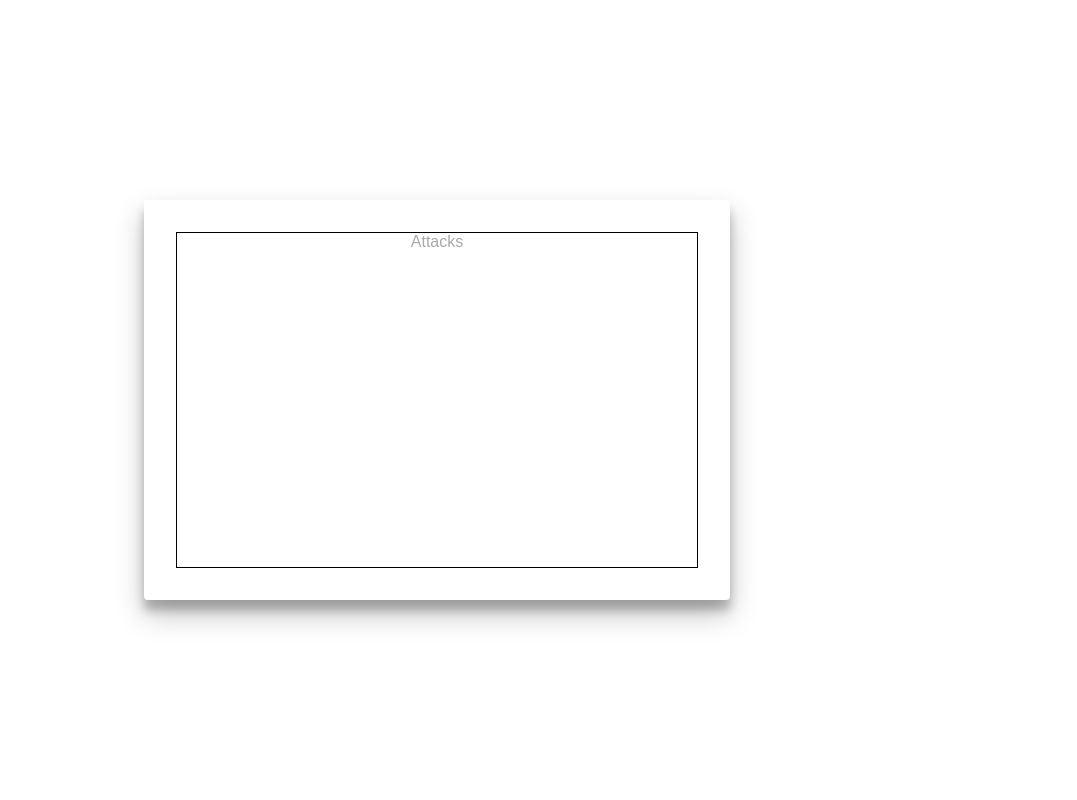
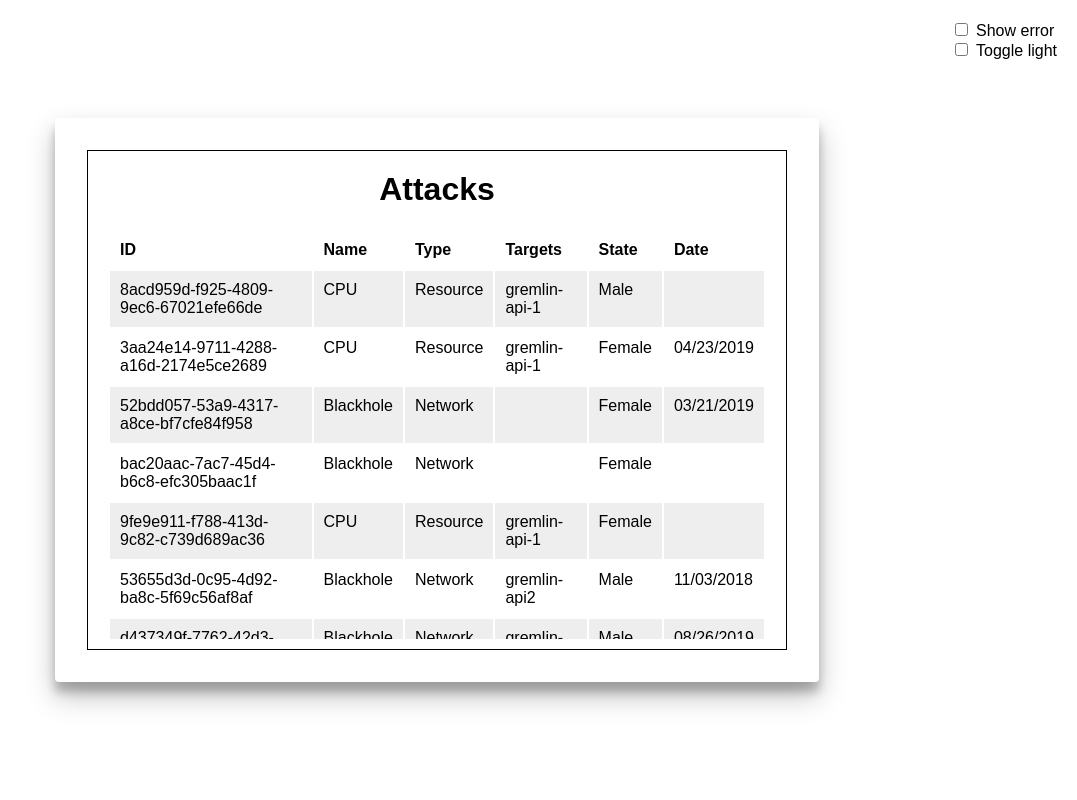
Before and after one commit to gtwebsite/gremlin-frontend, a React app: page / in a window 1280 px wide. Shown: the whole page, without its empty margins (203-1280 px from the left). Built offline with nearby package versions, Linux system fonts and the light colour scheme.

Commit message:
initial requirements

```diff
--- /dev/null
+++ b/src/Overlay.js
@@ -0,0 +1,40 @@
+/**
+ * Creates overlay component
+ *
+ * @param {Object} props - Overlay options
+ * @param {string} props.children - Overlay content
+ * @param {string} props.css - Overlay css
+ * @returns {React.Component}
+ *
+ */
+
+// Enable emotion css prop in file
+/* @jsx jsx */
+import { jsx } from '@emotion/core'
+import React from 'react'
+
+import { ThemeContext } from './Provider'
+
+export default function Overlay({ children, css = {} }) {
+  const { mode } = React.useContext(ThemeContext)
+
+  return (
+    <div
+      css={{
+        top: 0,
+        left: 0,
+        width: '100%',
+        height: '100%',
+        zIndex: 9,
+        position: 'absolute',
+        backgroundColor: mode === 'light' ? 'rgba(255,255,255,0.8)' : 'rgba(0,0,0,0.8)',
+        display: 'flex',
+        justifyContent: 'center',
+        alignItems: 'center',
+        ...css
+      }}
+    >
+      {children}
+    </div>
+  )
+}
--- a/src/Popover.js
+++ b/src/Popover.js
@@ -1,21 +1,66 @@
+/**
+ * Creates popover component that displays attacks data in table
+ *
+ * @param {Object} props - Popover options
+ * @param {Array} props.attacks - Attacks data
+ * @param {string} props.error - Error message
+ * @param {boolean} props.isLoading - Is loading
+ * @param {string} props.css - Popover css
+ * @returns {React.Component}
+ *
+ */
+
 // Enable emotion css prop in file
 /* @jsx jsx */
 import { jsx } from '@emotion/core'
 import React from 'react'
 
-export default function Popover({ attacks }) {
+import Overlay from './Overlay'
+import Table from './Table'
+import { ThemeContext } from './Provider'
+
+export default function Popover({ attacks, isLoading = false, error = null, css = {} }) {
+  const { mode } = React.useContext(ThemeContext)
+
   return (
-    <div
-      css={{
-        border: '1px solid black',
-        width: 522,
-        height: 336
-      }}
-    >
-      Attacks
-      {attacks.map(attack => {
-        return <pre>{JSON.stringify(attack, null, 4)}</pre>
-      })}
+    <div css={{
+      padding: 32,
+      boxShadow: '0 14px 28px rgba(0,0,0,0.25), 0 10px 10px rgba(0,0,0,0.22)',
+      borderRadius: 4,
+      color: mode === 'light' ? '#000' : '#fff',
+      backgroundColor: mode === 'light' ? '#fff' : '#333',
+      ...css
+    }}>
+      <div
+        css={{
+          border: `1px solid ${mode === 'light' ? '#000' : '#fff'}`,
+          maxWidth: 700,
+          width: '100%',
+          height: 500,
+          padding: 20,
+          position: 'relative',
+        }}
+      >
+        <h1 style={{ marginTop: 0 }}>Attacks</h1>
+
+        {error && (
+          <Overlay>
+            <p style={{ color: '#ff0000' }}>{error}</p>
+          </Overlay>
+        )}
+
+        {isLoading && (
+          <Overlay>
+            <p>Loading...</p>
+          </Overlay>
+        )}
+
+        <div css={{
+          height: 410
+        }}>
+          <Table attacks={attacks} />
+        </div>
+      </div>
     </div>
   )
 }
--- /dev/null
+++ b/src/Provider.js
@@ -0,0 +1,35 @@
+/**
+ * Creates context for light/dark mode
+ */
+
+import React from 'react'
+
+export const initialState = 'light'
+
+export const ThemeContext = React.createContext({
+  mode: initialState,
+  toggle: () => {},
+})
+
+function reducer(state, action) {
+  switch (action.type) {
+    case 'toggle':
+      return state === 'light' ? 'dark' : 'light'
+    default:
+      return state
+  }
+}
+
+export default function Provider ({children}) {
+  const [state, dispatch] = React.useReducer(reducer, initialState)
+
+  const value = {
+    mode: state,
+    // @ts-ignore
+    toggle: () => dispatch({ type: 'toggle' }),
+  }
+
+  return (
+    <ThemeContext.Provider value={value}>{children}</ThemeContext.Provider>
+  )
+}
--- /dev/null
+++ b/src/Table.js
@@ -0,0 +1,73 @@
+/**
+ * Creates table component that displays attacks data with headers, columns and rows
+ *
+ * @param {Object} props - Table options
+ * @param {Array} props.attacks - Attacks data
+ * @param {string} props.css - Table css
+ * @returns {React.Component}
+ *
+ */
+
+// Enable emotion css prop in file
+/* @jsx jsx */
+import { jsx } from '@emotion/core'
+import React from 'react'
+
+import { ThemeContext } from './Provider'
+import TableRow from './TableRow'
+
+export default function Table({ attacks, css = {} }) {
+  const { mode } = React.useContext(ThemeContext)
+
+  return (
+    <div css={{
+      overflow: 'auto',
+      height: '100%',
+      width: '100%',
+      ...css
+    }}>
+      <table css={{
+        margin: 0,
+        padding: 0,
+        minWidth: 600,
+        'td, th': {
+          padding: 10,
+          textAlign: 'left',
+        }
+      }}>
+        <thead css={{
+          th: {
+            top: 0,
+            left: 0,
+            paddingY: 15,
+            position: 'sticky',
+            backgroundColor: mode === 'light' ? '#fff' : '#222',
+          }
+        }}>
+          <tr>
+            <th>ID</th>
+            <th>Name</th>
+            <th>Type</th>
+            <th>Targets</th>
+            <th>State</th>
+            <th>Date</th>
+          </tr>
+        </thead>
+        <tbody css={{
+          'tr:nth-child(odd)': {
+            td: {
+              backgroundColor: mode === 'light' ? '#eee' : '#444',
+            }
+          },
+          td: {
+            verticalAlign: 'top',
+          }
+        }}>
+          {attacks.map(attack => {
+            return <TableRow key={attack?.id} attack={attack} />
+          })}
+        </tbody>
+      </table>
+    </div>
+  )
+}
--- /dev/null
+++ b/src/TableRow.js
@@ -0,0 +1,29 @@
+/**
+ * Creates row component that displays single attack data in columns of row
+ *
+ * @param {Object} props - Table options
+ * @param {Array} props.attack - Attack data
+ * @returns {React.Component}
+ *
+ */
+
+// Enable emotion css prop in file
+/* @jsx jsx */
+import { jsx } from '@emotion/core'
+import React from 'react'
+
+export default function TableRow({ attack }) {
+  // Spread attack data
+  const { id, attack_name, attack_type, targets, state, scheduled_date } = attack
+
+  return (
+    <tr>
+      <td>{id}</td>
+      <td>{attack_name}</td>
+      <td>{attack_type}</td>
+      <td>{targets}</td>
+      <td>{state}</td>
+      <td>{scheduled_date}</td>
+    </tr>
+  )
+}
--- /dev/null
+++ b/src/Toggle.js
@@ -0,0 +1,45 @@
+/**
+ * Creates Toggle component that displays checkbox for toggling error simulation and between light/dark mode
+ *
+ * @param {Object} props - ToggleError options
+ * @param {function} props.onToggle - Function to call when toggle is changed
+ * @returns {React.Component}
+ *
+ */
+
+// Enable emotion css prop in file
+/* @jsx jsx */
+import { jsx } from '@emotion/core'
+import React from 'react'
+
+import { ThemeContext } from './Provider'
+
+export default function Toggle({ onToggle }) {
+  const { mode, toggle } = React.useContext(ThemeContext)
+
+  React.useEffect(() => {
+    document.body.style.backgroundColor = mode === 'light' ? '#fff' : '#222'
+  }, [mode])
+
+  return (
+    <div css={{
+      top: 0,
+      right: 0,
+      zIndex: 999,
+      position: 'fixed',
+      padding: 20,
+      color: mode === 'light' ? '#000' : '#fff',
+      backgroundColor: mode === 'light' ? '#fff' : '#222',
+      textAlign: 'left',
+    }}>
+      <div>
+        <input id='toggleError' type='checkbox' onClick={onToggle} />
+        <label htmlFor='toggleError' css={{ marginLeft: 5 }}>Show error</label>
+      </div>
+      <div>
+        <input id='toggleMode' type='checkbox' onClick={toggle} />
+        <label htmlFor='toggleMode' css={{ marginLeft: 5 }}>Toggle {mode}</label>
+      </div>
+    </div>
+  )
+}
--- a/src/index.js
+++ b/src/index.js
@@ -1,3 +1,10 @@
+/**
+ * Main app container, which will be rendered on the page
+ *
+ * @returns {React.Component}
+ *
+ */
+
 // Enable emotion css prop in file
 /* @jsx jsx */
 
@@ -5,33 +12,65 @@
 import './styles.css' // sass/scss is also supported
 
 import { jsx } from '@emotion/core'
-import React from 'react'
+import React, { useEffect, useState } from 'react'
 import ReactDOM from 'react-dom'
 
+// Import data to be use in app
+import {default as data} from './/attacks.json'
+
+// Import local components
 import Popover from './Popover'
+import Toggle from './Toggle'
+import Provider from './Provider'
 
+// Simlate data fetching from a data source
+// Accepts boolean as a parameter to toggle error state
+const fetchData = (isResolve = true) => {
+  return new Promise((resolve, reject) => {
+    setTimeout(() => {
+      isResolve ? resolve(data) : reject('Opps, some kind of error!')
+    }, 1000)
+  })
+}
 
-const attacks = [
-  {
+export default function App () {
+  // Set initial state
+  const [attacks, setAttacks] = useState([])
+  const [isLoading, setIsLoading] = useState(true)
+  const [isError, setIsError] = useState(false)
+  const [error, setError] = useState(null)
 
+  // Fetch data on component mount
+  useEffect(() => {
+    (async () => {
+      setIsLoading(true)
+      setError(null)
+      try {
+        const data = await fetchData(!isError)
+        setAttacks(data)
+      }catch(e) {
+        setError(e)
+        setAttacks([])
       }
-]
+      setIsLoading(false)
+    })()
+  }, [isError])
 
-export default class App extends React.Component {
-  render() {
+  // Toggle error state
+  const handleToggleCheckbox = () => {
+    setIsError((prev) => !prev)
+  }
+
   return (
-      <div className="App" css={{ color: 'darkgray' }}>
-        <div css={{
-          padding: 32,
-          boxShadow: '0 14px 28px rgba(0,0,0,0.25), 0 10px 10px rgba(0,0,0,0.22)',
-          borderRadius: 4
-        }}>
-          <Popover attacks={[]} />
+    <Provider>
+      <div className="App">
+        <Toggle onToggle={handleToggleCheckbox} />
+        <Popover attacks={attacks} error={error} isLoading={isLoading} />
       </div>
-      </div>
+    </Provider>
   )
 }
-}
 
+// Render app on the page
 const rootElement = document.getElementById('root')
 ReactDOM.render(<App />, rootElement)
--- a/src/styles.css
+++ b/src/styles.css
@@ -18,3 +18,7 @@ body, #root {
   margin: 0;
   height: 100%;
 }
+
+body {
+  transition: background-color 0.5s ease;
+}
```
Also changed, not shown: 1 other file. Lines whose indentation alone changed are shown as unchanged.
